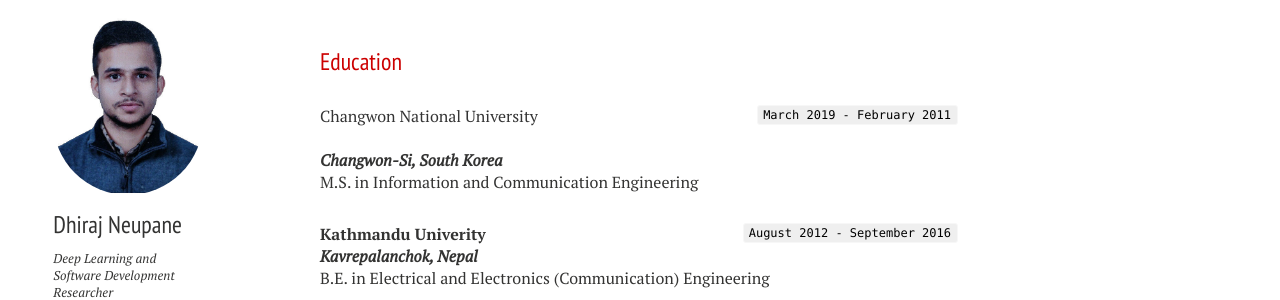
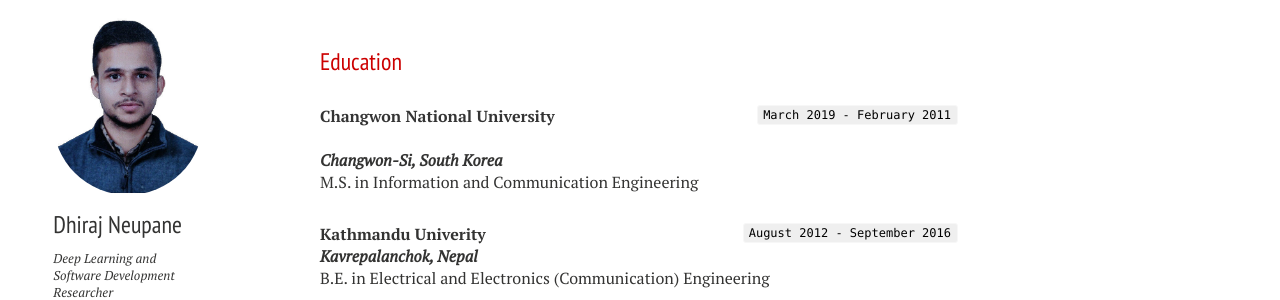
Before and after one commit to PIjarihd/dhirajneupane.github.io, a Jekyll site: the page built from cv.md, in a window 1280 px wide. Shown: the part 148-448 px from the top of the page. Built offline with Jekyll 4.4.1, drawn with Linux system fonts in a browser that asks for light colours; nearby versions of some CDN libraries; some web fonts are replaced.

Commit message:
Update cv.md

```diff
--- a/cv.md
+++ b/cv.md
@@ -8,7 +8,7 @@
 ## Education
 
 `March 2019 - February 2011`
-[Changwon National University](https://www.changwon.ac.kr/eng)<br/>
+[__Changwon National University__](https://www.changwon.ac.kr/eng)<br/>
 <!--__Changwon National University__ --> <br/>_Changwon-Si, South Korea_
 <br/>M.S. in Information and Communication Engineering
 
```
